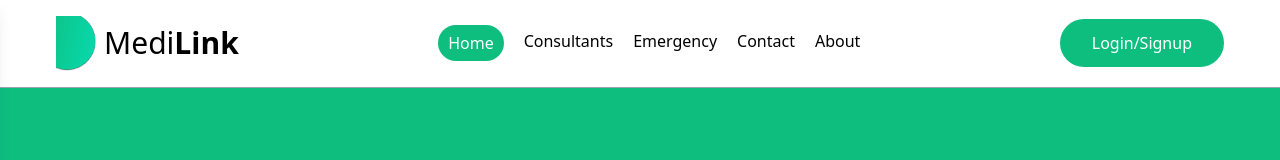
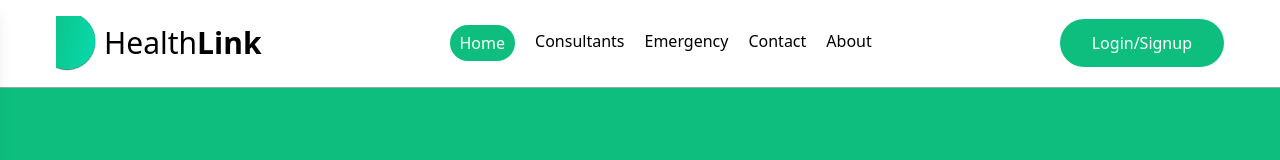
Before and after one commit to Elite-tch/MediLink, a React (Vite) app: page / in a window 1280 px wide. Shown: the top 160 px of the page. Built offline with nearby package versions, Linux system fonts and the light colour scheme.

Commit message:
Update Navbar.jsx

```diff
--- a/src/components/Navbar/Navbar.jsx
+++ b/src/components/Navbar/Navbar.jsx
@@ -10,7 +10,7 @@ const Navbar = () => {
       {/* Logo */}
     <div className="flex items-center gap-2">
       <img src='/logo.png' alt="" className="w-10 h "/>
-      <h1 className=" text-2xl md:text-3xl ">Medi<span className="font-semibold">Link</span></h1>
+      <h1 className=" text-2xl md:text-3xl ">Health<span className="font-semibold">Link</span></h1>
     </div>
       {/* Desktop Menu */}
       <ul className="hidden  md:flex items-start gap-5 font-medium">
@@ -70,7 +70,7 @@ const Navbar = () => {
         <ul className="flex flex-col gap-4 px-6 pt-[20%]">
         <div className="flex items-center gap-2">
       <img src='/logo.png' alt="" className="w-10 h "/>
-      <h1 className=" text-2xl md:text-3xl ">Medi<span className="font-semibold">Link</span></h1>
+      <h1 className=" text-2xl md:text-3xl ">Health<span className="font-semibold">Link</span></h1>
     </div>
           <NavLink to="/" className="py-2" onClick={() => setShowMenu(false)}>
             Home
```
